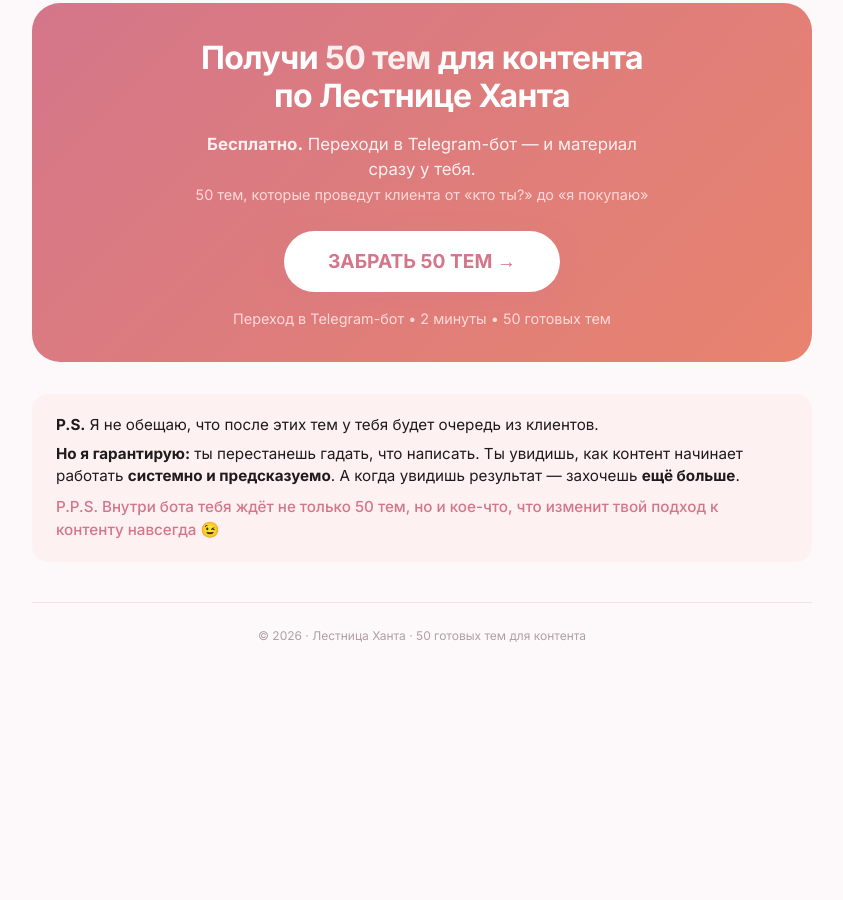
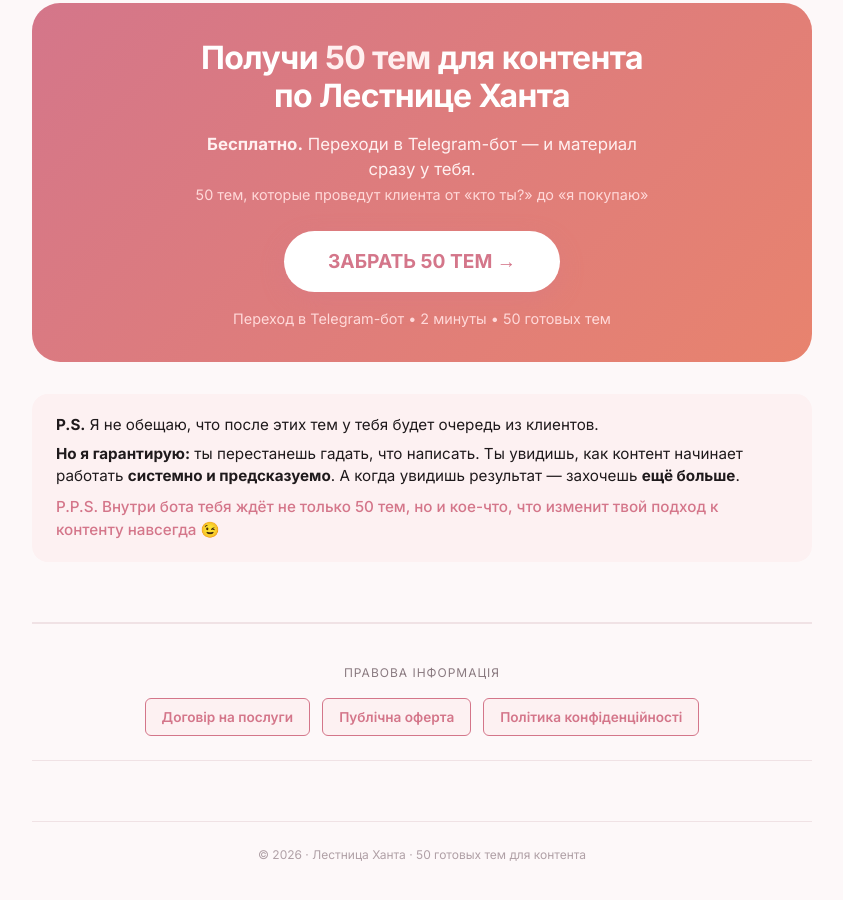
Before and after one commit to iraexpo-pixel/irynaisakova, a plain HTML site: page index.html in a window 1280 px wide. Shown: the part 3765-4665 px from the top of the page, without its empty margins (218-1061 px from the left). Before the commit the page ends 4470 px from the top, so only its background shows below. Drawn offline with Linux system fonts and the light colour scheme.

Commit message:
Update index.html

```diff
--- a/index.html
+++ b/index.html
@@ -516,6 +516,20 @@
     <p style="margin-top:8px; color:#D4768A; font-weight:500;">P.P.S. Внутри бота тебя ждёт не только 50 тем, но и кое-что, что изменит твой подход к контенту навсегда 😉</p>
   </div>
 
+  <!-- ====== FOOTER С ДОКУМЕНТАМИ И КНОПКОЙ НАЗАД ====== -->
+  <div style="margin-top:60px; padding-top:40px; border-top:2px solid #F0E2E5; text-align:center;">
+    <div style="margin-bottom:24px;">
+      <p style="font-size:0.75rem; color:#8A7A80; margin-bottom:16px; text-transform:uppercase; letter-spacing:1px;">Правова інформація</p>
+      <div style="display:flex; flex-wrap:wrap; gap:12px; justify-content:center;">
+        <a href="https://irynaisakova.shop/info-services" target="_blank" style="display:inline-block; padding:8px 16px; background:#FDF1F2; color:#D4768A; text-decoration:none; border-radius:6px; font-size:0.85rem; font-weight:600; transition:all 0.2s ease; border:1px solid #D4768A;">Договір на послуги</a>
+        <a href="https://irynaisakova.shop/oferta" target="_blank" style="display:inline-block; padding:8px 16px; background:#FDF1F2; color:#D4768A; text-decoration:none; border-radius:6px; font-size:0.85rem; font-weight:600; transition:all 0.2s ease; border:1px solid #D4768A;">Публічна оферта</a>
+        <a href="https://irynaisakova.shop/privacy" target="_blank" style="display:inline-block; padding:8px 16px; background:#FDF1F2; color:#D4768A; text-decoration:none; border-radius:6px; font-size:0.85rem; font-weight:600; transition:all 0.2s ease; border:1px solid #D4768A;">Політика конфіденційності</a>
+      </div>
+    </div>
+    <div style="margin-top:20px; padding-top:20px; border-top:1px solid #F0E2E5;">
+    </div>
+  </div>
+
   <div style="text-align:center; margin-top:40px; font-size:0.75rem; color:#B0A0A6; border-top:1px solid #F0E2E5; padding-top:24px;">
     © 2026 · Лестница Ханта · 50 готовых тем для контента
   </div>
```
